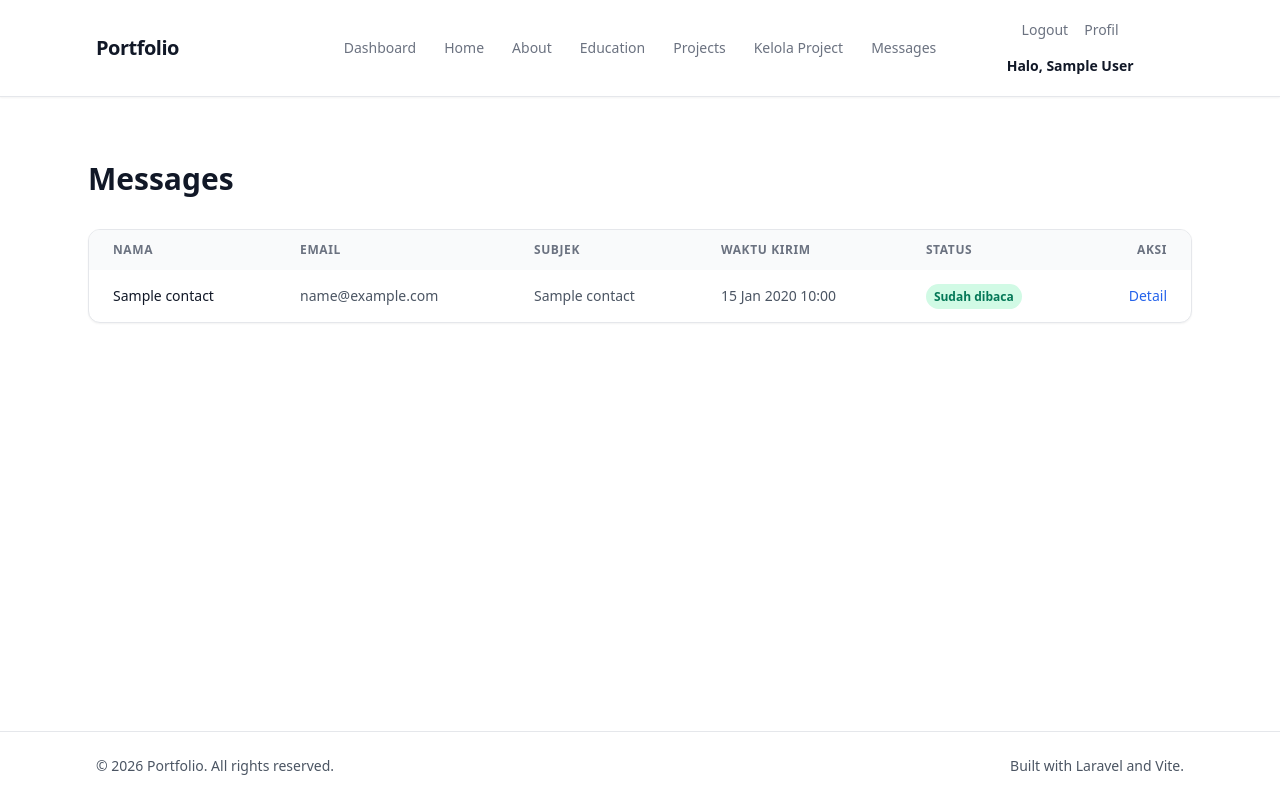
After one commit to fahmihasann/blog, a Laravel app: page /post/contacts in a window 1280 px wide. The commit adds this page. Run offline with Laravel 12, Linux system fonts and the light colour scheme; a user stored in the database is signed in; tables that the repository leaves empty hold one stand-in row (values such as "Sample post"); style sheets or scripts are compiled from the project's sources; parts of the project's set-up code (start-up, migrations or seed data) failed here and were passed over.

Commit message:
D: tambah halaman admin messages dan navigasi

```diff
--- /dev/null
+++ b/app/Http/Controllers/ContactAdminController.php
@@ -0,0 +1,24 @@
+<?php
+
+namespace App\Http\Controllers;
+
+use App\Models\Contact;
+
+class ContactAdminController extends Controller
+{
+    public function index()
+    {
+        return view('post.contacts.index', [
+            'contacts' => Contact::latest()->paginate(10),
+        ]);
+    }
+
+    public function show(Contact $contact)
+    {
+        if (! $contact->is_read) {
+            $contact->update(['is_read' => true]);
+        }
+
+        return view('post.contacts.show', compact('contact'));
+    }
+}
--- a/resources/views/partials/navbar.blade.php
+++ b/resources/views/partials/navbar.blade.php
@@ -22,6 +22,9 @@
                 </a>
                 <a href="{{ route('post.projects.index') }}" class="transition hover:text-black">
                     Kelola Project
+                </a>
+                <a href="{{ route('post.contacts.index') }}" class="transition hover:text-black">
+                    Messages
                 </a>
             @endauth
         </div>
--- /dev/null
+++ b/resources/views/post/contacts/index.blade.php
@@ -0,0 +1,74 @@
+@extends('layouts.app')
+
+@section('title', 'Messages - Portfolio')
+
+@section('content')
+<div class="mt-10">
+
+    <h1 class="mb-8 text-3xl font-bold text-gray-900">Messages</h1>
+
+    <div class="overflow-hidden rounded-xl border border-gray-200 bg-white shadow-sm">
+        <div class="overflow-x-auto">
+            <table class="min-w-full text-left text-sm">
+                <thead class="bg-gray-50 text-xs uppercase tracking-wider text-gray-500">
+                    <tr>
+                        <th class="px-6 py-3">Nama</th>
+                        <th class="px-6 py-3">Email</th>
+                        <th class="px-6 py-3">Subjek</th>
+                        <th class="px-6 py-3">Waktu Kirim</th>
+                        <th class="px-6 py-3">Status</th>
+                        <th class="px-6 py-3 text-right">Aksi</th>
+                    </tr>
+                </thead>
+                <tbody class="divide-y divide-gray-100">
+                    @forelse ($contacts as $contact)
+                        <tr>
+                            <td class="px-6 py-4 font-medium text-gray-900">
+                                {{ $contact->name }}
+                            </td>
+                            <td class="px-6 py-4 text-gray-600">
+                                {{ $contact->email }}
+                            </td>
+                            <td class="px-6 py-4 text-gray-600">
+                                {{ $contact->subject ?: '-' }}
+                            </td>
+                            <td class="px-6 py-4 text-gray-600">
+                                {{ $contact->created_at?->format('d M Y H:i') }}
+                            </td>
+                            <td class="px-6 py-4">
+                                @if ($contact->is_read)
+                                    <span class="rounded-full bg-emerald-100 px-2 py-1 text-xs font-semibold text-emerald-700">
+                                        Sudah dibaca
+                                    </span>
+                                @else
+                                    <span class="rounded-full bg-amber-100 px-2 py-1 text-xs font-semibold text-amber-700">
+                                        Belum dibaca
+                                    </span>
+                                @endif
+                            </td>
+                            <td class="px-6 py-4 text-right">
+                                <a href="{{ route('post.contacts.show', $contact) }}" class="text-blue-600 hover:underline">
+                                    Detail
+                                </a>
+                            </td>
+                        </tr>
+                    @empty
+                        <tr>
+                            <td colspan="6" class="px-6 py-8 text-center text-gray-500">
+                                Belum ada pesan.
+                            </td>
+                        </tr>
+                    @endforelse
+                </tbody>
+            </table>
+        </div>
+    </div>
+
+    @if ($contacts->total() > 0)
+        <div class="mt-8">
+            {{ $contacts->links() }}
+        </div>
+    @endif
+
+</div>
+@endsection
--- a/routes/web.php
+++ b/routes/web.php
@@ -7,6 +7,7 @@ use App\Http\Controllers\ProjectController;
 use App\Http\Controllers\ProjectGalleryController;
 use App\Http\Controllers\SkillController;
 use Illuminate\Support\Facades\Route;
+use App\Http\Controllers\ContactAdminController;
 use App\Http\Controllers\ContactController;
 
 // Halaman publik
@@ -31,6 +32,7 @@ Route::post('/contact', [ContactController::class, 'store'])
 Route::prefix('post')->name('post.')->middleware('auth')->group(function () {
     Route::resource('dashboard', DashboardController::class);
     Route::resource('projects', ProjectController::class);
+    Route::resource('contacts', ContactAdminController::class)->only(['index', 'show']);
 
     // Gallery project
     Route::post('projects/{project}/images', [ProjectGalleryController::class, 'store'])
```
Also changed, not shown: resources/views/post/contacts/show.blade.php (added, +45 -0 lines).
